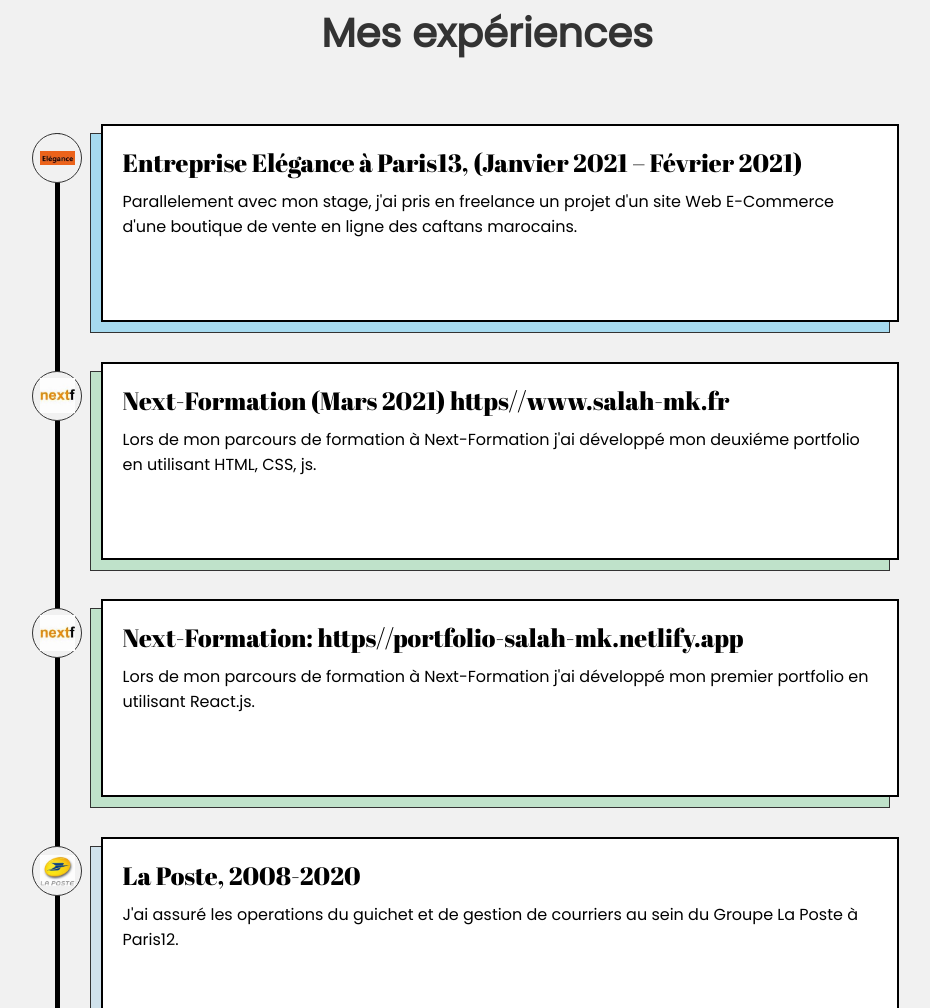
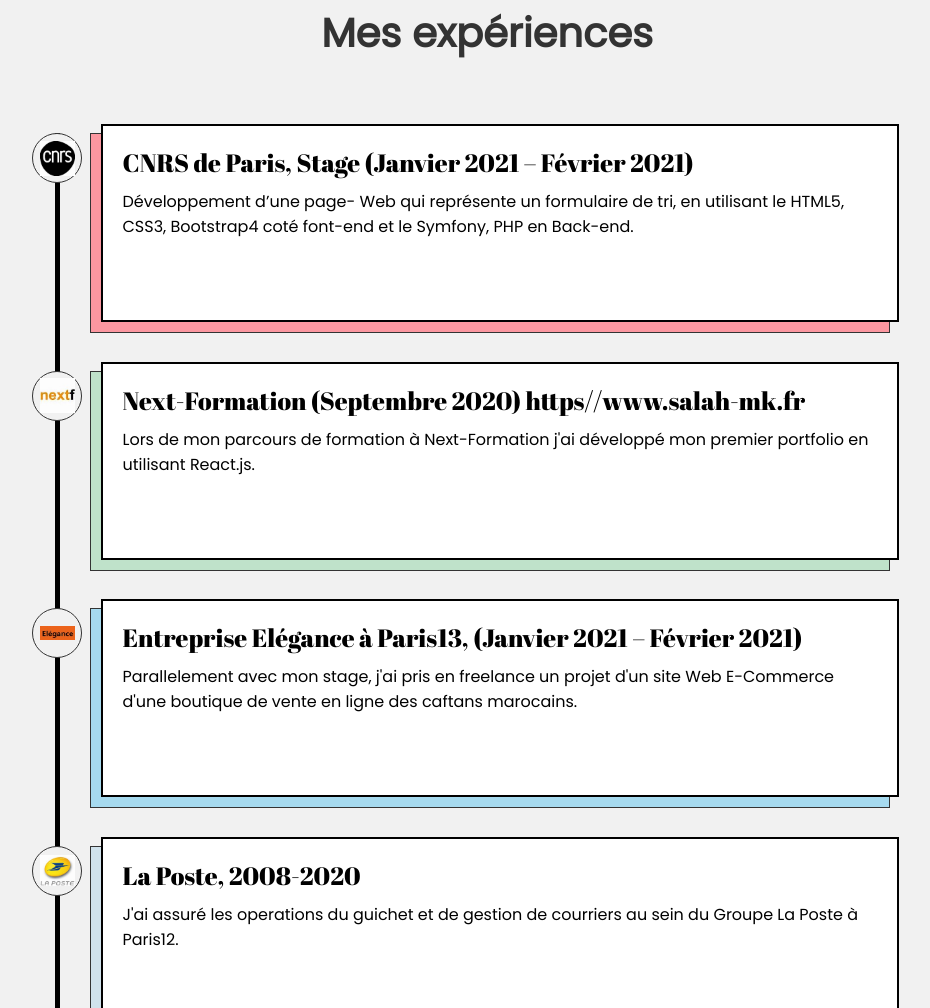
Before and after one commit to Mkharbech-dev/ancien_portefolio, a plain HTML site: page index.html in a window 1280 px wide. Shown: the part 3935-4943 px from the top of the page, without its empty margins (153-1083 px from the left). Drawn offline with nearby package versions, Linux system fonts and the light colour scheme; a script that the page names is missing.

Commit message:
version avec stage

```diff
--- a/index.html
+++ b/index.html
@@ -282,13 +282,13 @@
 
         <div class="barre-verticale">
             <div class="boule-ico">
-                <img src="ressources/elegance.jpg" alt="icone gauche">
+                <img src="ressources/cnrs.jpg" alt="icone gauche">
             </div>
             <div class="boule-ico">
                 <img src="ressources/next.jpg" alt="icone gauche">
             </div>
             <div class="boule-ico">
-                <img src="ressources/next.jpg" alt="icone gauche">
+                <img src="ressources/elegance.jpg" alt="icone gauche">
             </div>
             <div class="boule-ico">
                 <img src="ressources/poste.jpg" alt="icone gauche">
@@ -300,24 +300,24 @@
 
         <div class="flex-cont-bloc-exp">
 
-            <div class="bloc bloc3">
+            <div class="bloc bloc1">
                 <div class="contenu-bloc">
-                    <p class="titre-section-bloc">Entreprise Elégance à Paris13, (Janvier 2021 – Février 2021)</p>
-                    <p class="txt-section">Parallelement avec mon stage, j'ai pris en freelance un projet d'un site Web E-Commerce d'une boutique de vente en ligne des caftans marocains.</p>
+                    <p class="titre-section-bloc">CNRS de Paris, Stage (Janvier 2021 – Février 2021)</p>
+                    <p class="txt-section">Développement d’une page- Web qui représente un formulaire de tri, en utilisant le HTML5, CSS3, Bootstrap4 coté font-end et le Symfony, PHP en Back-end.</p>
                 </div>
             </div>
 
             <div class="bloc bloc2">
                 <div class="contenu-bloc">
-                    <p class="titre-section-bloc">Next-Formation (Mars 2021) https//www.salah-mk.fr</p>
-                    <p class="txt-section">Lors de mon parcours de formation à Next-Formation j'ai développé mon deuxiéme portfolio en utilisant HTML, CSS, js.</p>
+                    <p class="titre-section-bloc">Next-Formation (Septembre 2020) https//www.salah-mk.fr</p>
+                    <p class="txt-section">Lors de mon parcours de formation à Next-Formation j'ai développé mon premier portfolio en utilisant React.js.</p>
                 </div>
             </div>
 
-            <div class="bloc bloc2">
+            <div class="bloc bloc3">
                 <div class="contenu-bloc">
-                    <p class="titre-section-bloc">Next-Formation:  https//portfolio-salah-mk.netlify.app</p>
-                    <p class="txt-section">Lors de mon parcours de formation à Next-Formation j'ai développé mon premier portfolio en utilisant React.js.</p>
+                    <p class="titre-section-bloc">Entreprise Elégance à Paris13, (Janvier 2021 – Février 2021)</p>
+                    <p class="txt-section">Parallelement avec mon stage, j'ai pris en freelance un projet d'un site Web E-Commerce d'une boutique de vente en ligne des caftans marocains.</p>
                 </div>
             </div>
 
```
